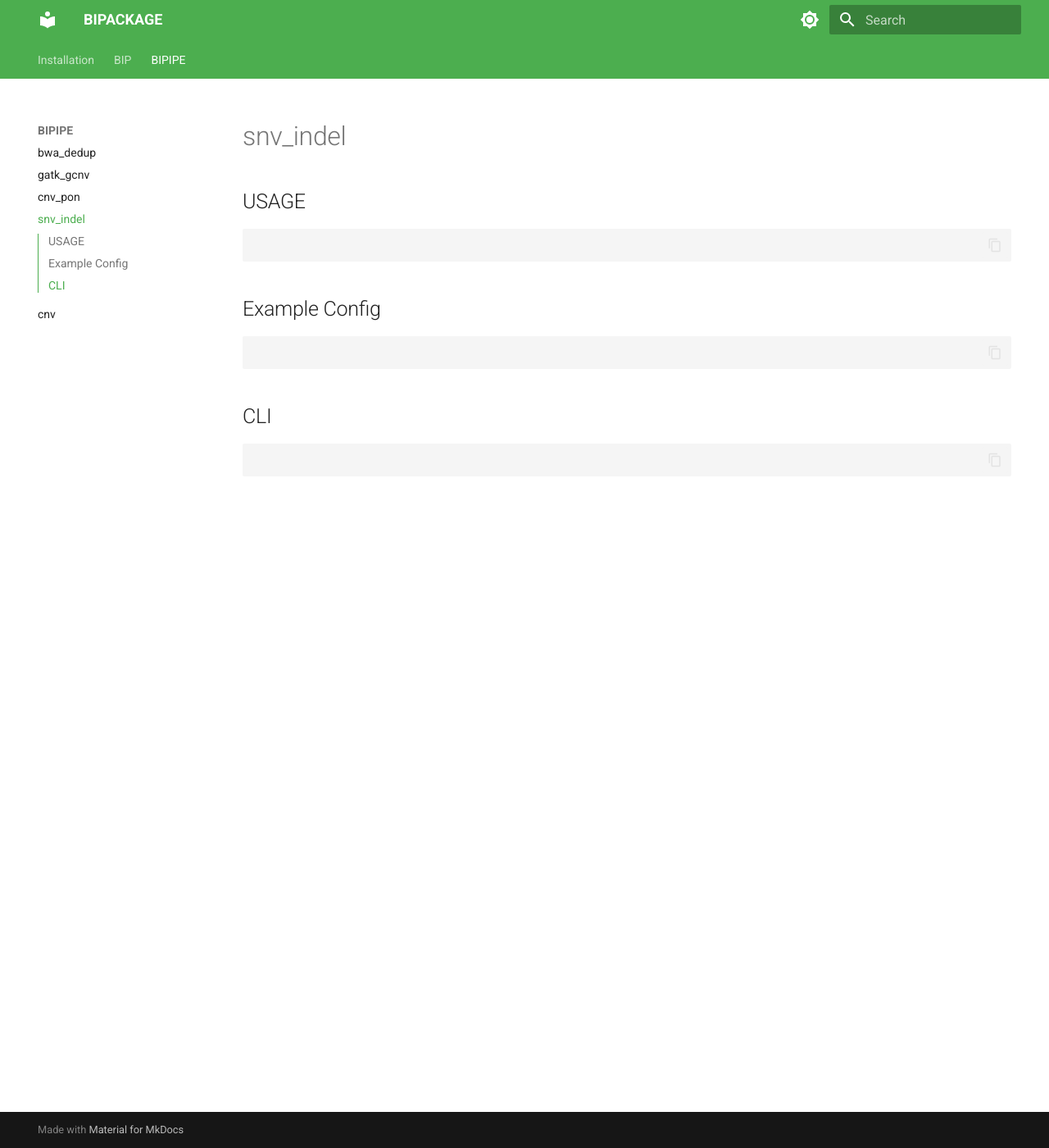
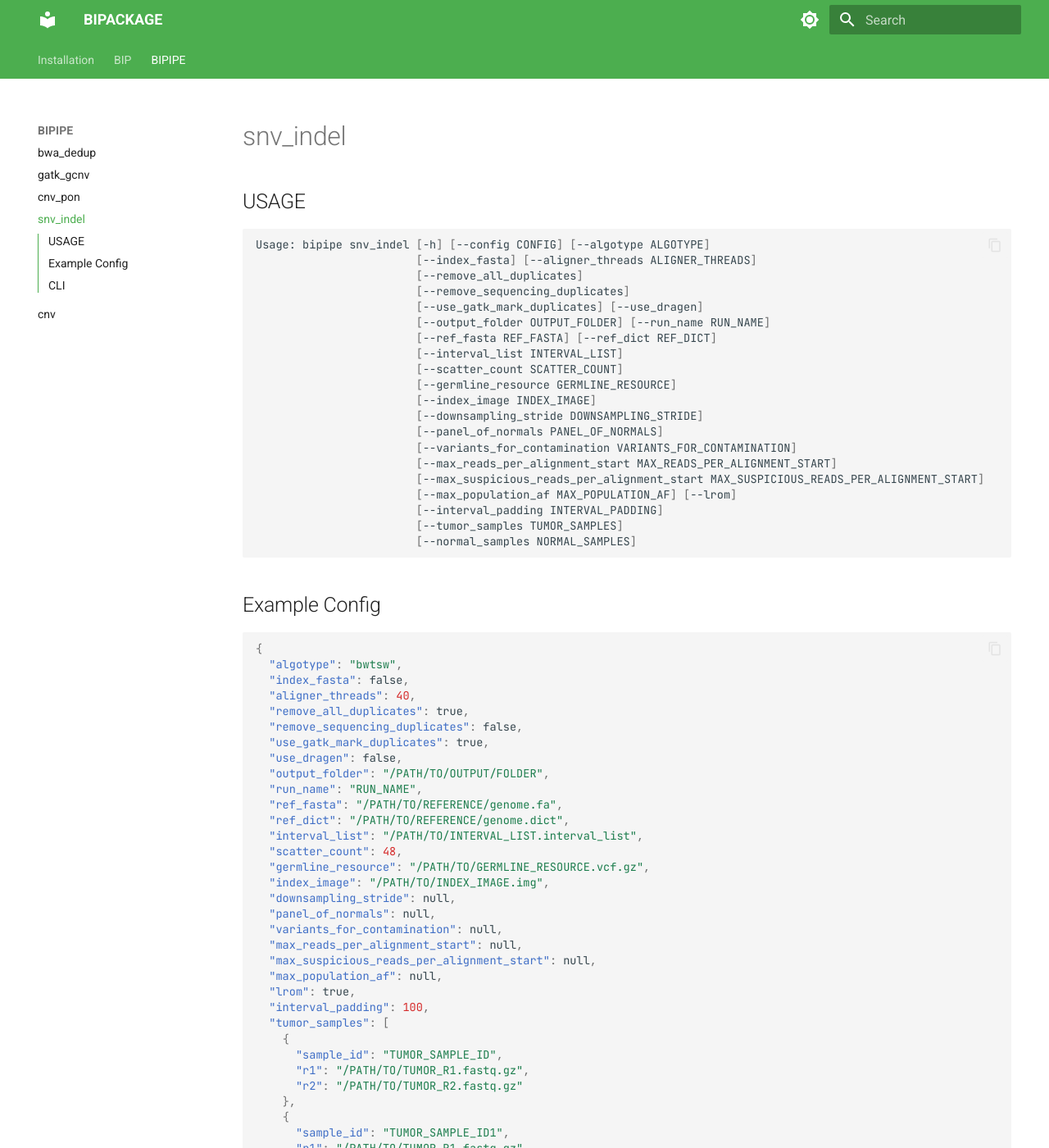
Before and after one commit to GenoksBioinformatics/bipackage-docs, an MkDocs documentation site: the page built from docs/docs/bipipe-CLI/snv_indel.md, in a window 1280 px wide and 1400 px high. Shown: the whole window at 82% size. Built offline with MkDocs 1.6.1 and Material for MkDocs 9.7.7, drawn with Linux system fonts in a browser that asks for light colours; some of the changed text lies outside the part shown.

Commit message:
add snv indel

````diff
--- a/docs/docs/bipipe-CLI/snv_indel.md
+++ b/docs/docs/bipipe-CLI/snv_indel.md
@@ -1,19 +1,143 @@
 ## USAGE
 
 ```bash
-
+Usage: bipipe snv_indel [-h] [--config CONFIG] [--algotype ALGOTYPE]
+                        [--index_fasta] [--aligner_threads ALIGNER_THREADS]
+                        [--remove_all_duplicates]
+                        [--remove_sequencing_duplicates]
+                        [--use_gatk_mark_duplicates] [--use_dragen]
+                        [--output_folder OUTPUT_FOLDER] [--run_name RUN_NAME]
+                        [--ref_fasta REF_FASTA] [--ref_dict REF_DICT]
+                        [--interval_list INTERVAL_LIST]
+                        [--scatter_count SCATTER_COUNT]
+                        [--germline_resource GERMLINE_RESOURCE]
+                        [--index_image INDEX_IMAGE]
+                        [--downsampling_stride DOWNSAMPLING_STRIDE]
+                        [--panel_of_normals PANEL_OF_NORMALS]
+                        [--variants_for_contamination VARIANTS_FOR_CONTAMINATION]
+                        [--max_reads_per_alignment_start MAX_READS_PER_ALIGNMENT_START]
+                        [--max_suspicious_reads_per_alignment_start MAX_SUSPICIOUS_READS_PER_ALIGNMENT_START]
+                        [--max_population_af MAX_POPULATION_AF] [--lrom]
+                        [--interval_padding INTERVAL_PADDING]
+                        [--tumor_samples TUMOR_SAMPLES]
+                        [--normal_samples NORMAL_SAMPLES]
 
 ```
 
 ## Example Config
 
 ```json
-
+{
+  "algotype": "bwtsw",
+  "index_fasta": false,
+  "aligner_threads": 40,
+  "remove_all_duplicates": true,
+  "remove_sequencing_duplicates": false,
+  "use_gatk_mark_duplicates": true,
+  "use_dragen": false,
+  "output_folder": "/PATH/TO/OUTPUT/FOLDER",
+  "run_name": "RUN_NAME",
+  "ref_fasta": "/PATH/TO/REFERENCE/genome.fa",
+  "ref_dict": "/PATH/TO/REFERENCE/genome.dict",
+  "interval_list": "/PATH/TO/INTERVAL_LIST.interval_list",
+  "scatter_count": 48,
+  "germline_resource": "/PATH/TO/GERMLINE_RESOURCE.vcf.gz",
+  "index_image": "/PATH/TO/INDEX_IMAGE.img",
+  "downsampling_stride": null,
+  "panel_of_normals": null,
+  "variants_for_contamination": null,
+  "max_reads_per_alignment_start": null,
+  "max_suspicious_reads_per_alignment_start": null,
+  "max_population_af": null,
+  "lrom": true,
+  "interval_padding": 100,
+  "tumor_samples": [
+    {
+      "sample_id": "TUMOR_SAMPLE_ID",
+      "r1": "/PATH/TO/TUMOR_R1.fastq.gz",
+      "r2": "/PATH/TO/TUMOR_R2.fastq.gz"
+    },
+    {
+      "sample_id": "TUMOR_SAMPLE_ID1",
+      "r1": "/PATH/TO/TUMOR_R1.fastq.gz",
+      "r2": "/PATH/TO/TUMOR_R2.fastq.gz"
+    },
+    {
+      "sample_id": "TUMOR_SAMPLE_ID2",
+      "r1": "/PATH/TO/TUMOR_R1.fastq.gz",
+      "r2": "/PATH/TO/TUMOR_R2.fastq.gz"
+    }
+  ],
+  "normal_samples": [
+    {
+      "sample_id": "NORMAL_SAMPLE_ID",
+      "r1": "/PATH/TO/NORMAL_R1.fastq.gz",
+      "r2": "/PATH/TO/NORMAL_R2.fastq.gz"
+    },
+    {
+      "sample_id": "NORMAL_SAMPLE_ID1",
+      "r1": "/PATH/TO/NORMAL_R1.fastq.gz",
+      "r2": "/PATH/TO/NORMAL_R2.fastq.gz"
+    },
+    {
+      "sample_id": "NORMAL_SAMPLE_ID2",
+      "r1": "/PATH/TO/NORMAL_R1.fastq.gz",
+      "r2": "/PATH/TO/NORMAL_R2.fastq.gz"
+    }
+  ]
+}
 ```
 
 
 ## CLI
 
 ```bash
+Options:
+  -h, --help            "show this help message and exit"
+  --config CONFIG       "Path to the configuration file for the SNV/Indel pipeline."
+  --algotype ALGOTYPE   "Algorithm type for BWA indexing."
+  --index_fasta         "Whether to index the FASTA file."
+  --aligner_threads ALIGNER_THREADS
+                        "Number of threads for the aligner."
+  --remove_all_duplicates
+                        "Remove all duplicates."
+  --remove_sequencing_duplicates
+                        "Remove sequencing duplicates."
+  --use_gatk_mark_duplicates
+                        "Use GATK MarkDuplicates."
+  --use_dragen          "Use DRAGEN."
+  --output_folder OUTPUT_FOLDER
+                        "Output folder for results."
+  --run_name RUN_NAME   "Run name."
+  --ref_fasta REF_FASTA
+                        "Path to the reference FASTA file."
+  --ref_dict REF_DICT   "Path to the reference dictionary file."
+  --interval_list INTERVAL_LIST
+                        "Path to the interval list file."
+  --scatter_count SCATTER_COUNT
+                        "Scatter count."
+  --germline_resource GERMLINE_RESOURCE
+                        "Path to the germline resource VCF."
+  --index_image INDEX_IMAGE
+                        "Path to the index image."
+  --downsampling_stride DOWNSAMPLING_STRIDE
+                        "Downsampling stride."
+  --panel_of_normals PANEL_OF_NORMALS
+                        "Panel of normals file."
+  --variants_for_contamination VARIANTS_FOR_CONTAMINATION
+                        "Variants for contamination file."
+  --max_reads_per_alignment_start MAX_READS_PER_ALIGNMENT_START
+                        "Max reads per alignment start."
+  --max_suspicious_reads_per_alignment_start MAX_SUSPICIOUS_READS_PER_ALIGNMENT_START
+                        "Max suspicious reads per alignment start."
+  --max_population_af MAX_POPULATION_AF
+                        "Max population allele frequency."
+  --lrom                "Enable LROM."
+  --interval_padding INTERVAL_PADDING
+                        "Interval padding."
+  --tumor_samples TUMOR_SAMPLES
+                        "JSON string or path to tumor samples list."
+  --normal_samples NORMAL_SAMPLES
+                        "JSON string or path to normal samples list."
 
 ```
````
Also changed, not shown: docs/snv_indel.txt (added, +69 -0 lines), snv_indel.json (added, +59 -0 lines).
